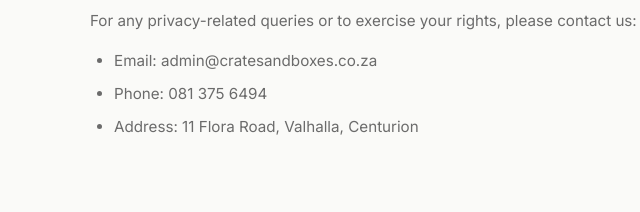
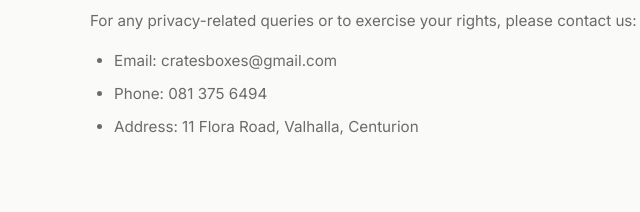
Before and after one commit to samuelhyerahyera7-sketch/crates-and-boxes, a plain HTML site: page privacy-policy.html in a window 1280 px wide. Shown: the part 1899-2111 px from the top of the page, 160-800 px from the left. Drawn offline with nearby package versions, Linux system fonts and the light colour scheme.

Commit message:
Update Crates & Boxes contact email to cratesboxes@gmail.com

```diff
--- a/privacy-policy.html
+++ b/privacy-policy.html
@@ -88,7 +88,7 @@
         <h2>8. Contact Us</h2>
         <p>For any privacy-related queries or to exercise your rights, please contact us:</p>
         <ul>
-          <li>Email: admin@cratesandboxes.co.za</li>
+          <li>Email: cratesboxes@gmail.com</li>
           <li>Phone: 081 375 6494</li>
           <li>Address: 11 Flora Road, Valhalla, Centurion</li>
         </ul>
```
